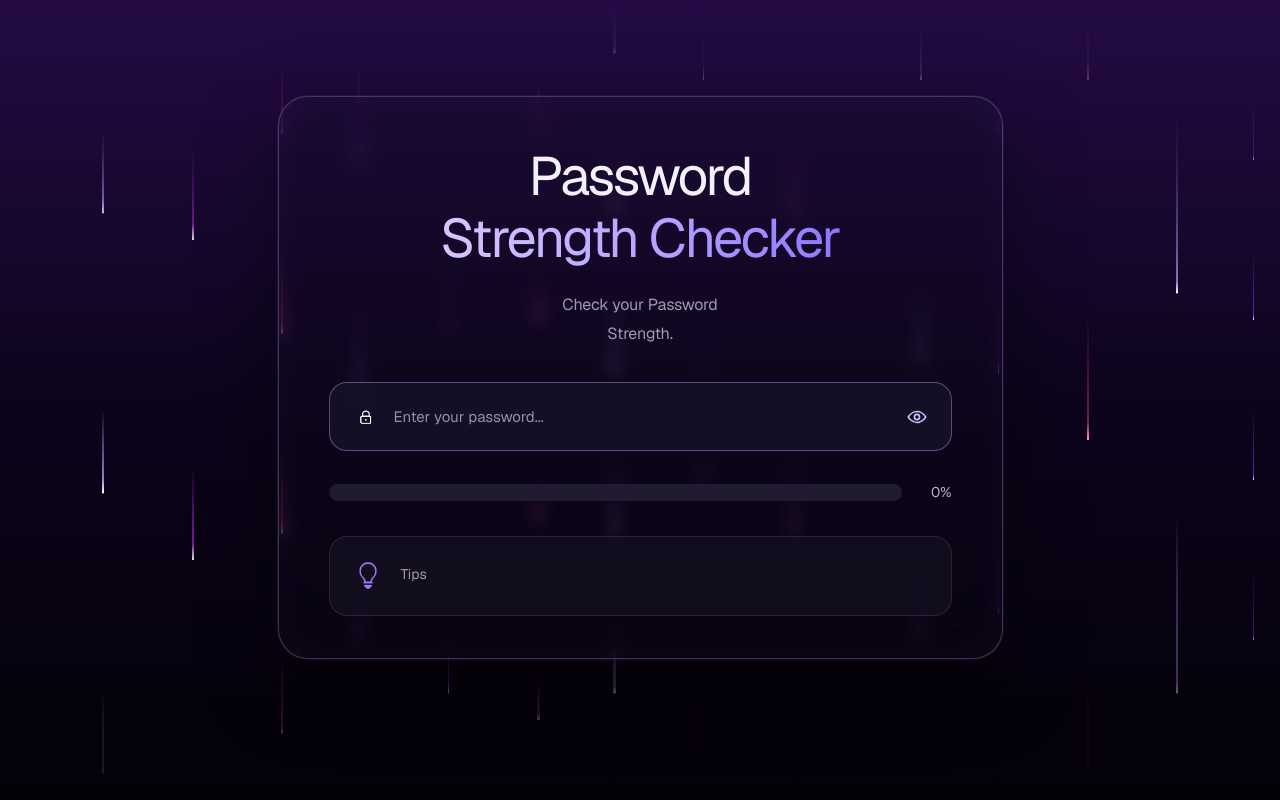
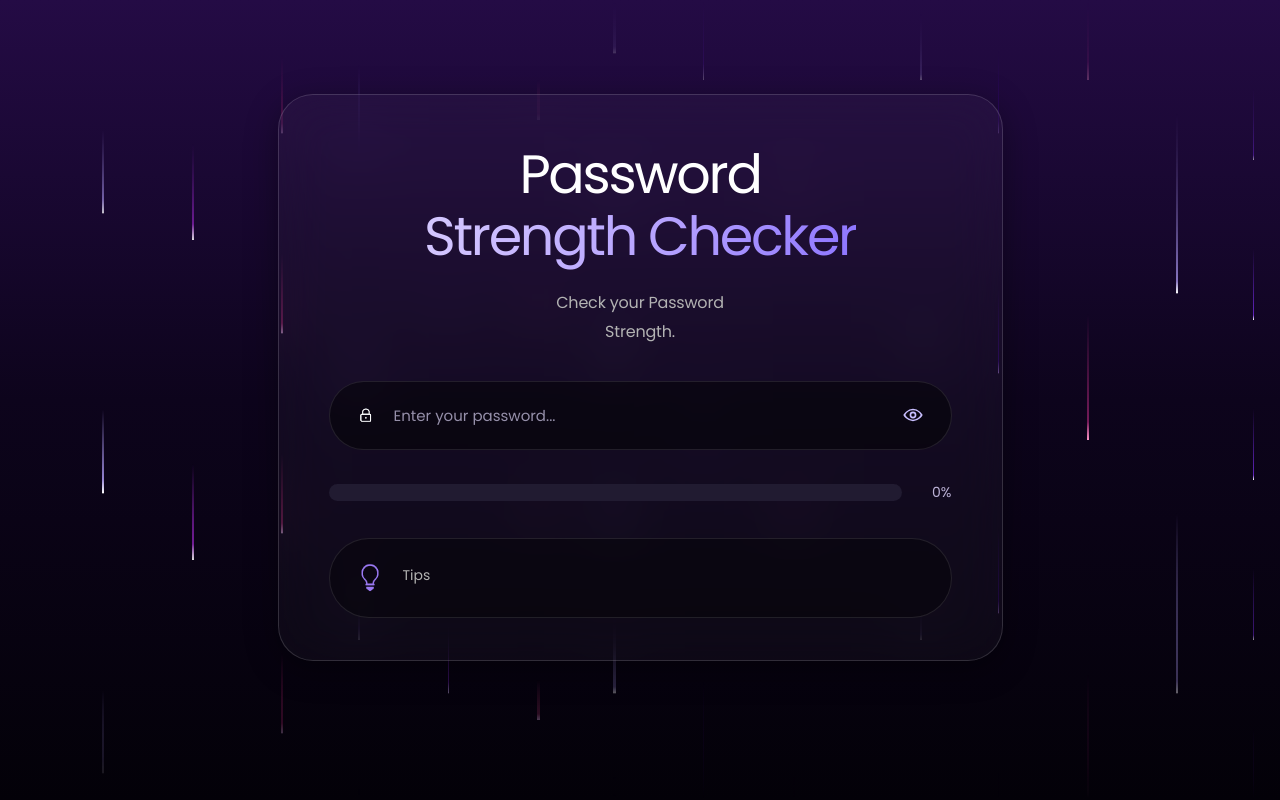
Before and after one commit to helenasaji/password-strength-classification, a Flask app: page / in a window 1280 px wide. Run offline with Flask 3, Linux system fonts and the light colour scheme.

Commit message:
Update style.css

```diff
--- a/static/style.css
+++ b/static/style.css
@@ -1,14 +1,16 @@
+@import url('https://fonts.googleapis.com/css2?family=Poppins:wght@400;500;600&display=swap');
+
 :root {
   --background: #171326;
   --surface: #100d1b;
   --surface-soft: #151122;
-  --text: #f4f1ff;
-  --muted: #a09aaf;
-  --subtle: #6f687f;
+  --text: #ffffff;
+  --muted: #b3b3b3;
+  --subtle: #808080;
   --purple: #b6a2ff;
   --accent: #7047ff;
-  --border: rgba(180, 166, 214, 0.14);
-  --font-main: "Geist", sans-serif;
+  --border: rgba(255, 255, 255, 0.15);
+  --font-main: "Poppins", sans-serif;
   --font-mono: "Space Mono", monospace;
 }
 
@@ -80,14 +82,13 @@ html, body {
   max-width: 725px;
   padding: 48px 50px 42px;
   text-align: center;
-  background: rgba(16, 13, 27, 0.2);
-  border: 1px solid rgba(182, 162, 255, 0.3);
-  border-radius: 30px;
-  box-shadow: 0 0 0 1px rgba(255, 255, 255, 0.05), 0 24px 80px rgba(0, 0, 0, 0.4), inset 0 0 40px rgba(182, 162, 255, 0.05);
-  backdrop-filter: blur(8px);
-  -webkit-backdrop-filter: blur(8px);
+  background: rgba(255, 255, 255, 0.03);
+  border: 1px solid rgba(255, 255, 255, 0.15);
+  border-radius: 35px;
+  box-shadow: 0 8px 32px 0 rgba(0, 0, 0, 0.37);
+  backdrop-filter: blur(25px);
+  -webkit-backdrop-filter: blur(25px);
 }
-
 
 h1 {
   margin: 0;
@@ -111,17 +112,17 @@ h1 {
   gap: 16px;
   width: 100%;
   height: 69px;
-  padding: 0 20px 0 24px;
-  border: 1px solid rgba(182, 162, 255, 0.42);
-  border-radius: 18px;
-  background: rgba(24, 19, 40, 0.8);
+  padding: 0 24px;
+  border: 1px solid rgba(255, 255, 255, 0.1);
+  border-radius: 50px;
+  background: rgba(0, 0, 0, 0.45);
   transition: all 200ms ease;
 }
 
 .password-field:focus-within {
-  border-color: var(--purple);
-  background: rgba(28, 21, 48, 0.95);
-  box-shadow: 0 0 0 3px rgba(112, 71, 255, 0.09), 0 0 28px rgba(112, 71, 255, 0.07);
+  border-color: rgba(255, 255, 255, 0.3);
+  background: rgba(0, 0, 0, 0.6);
+  box-shadow: 0 0 0 3px rgba(255, 255, 255, 0.05);
 }
 
 .input-lock {
@@ -218,11 +219,11 @@ h1 {
   gap: 18px;
   width: 100%;
   min-height: 80px;
-  padding: 18px 23px;
+  padding: 18px 25px;
   text-align: left;
-  border: 1px solid var(--border);
-  border-radius: 18px;
-  background: rgba(21, 17, 34, 0.82);
+  border: 1px solid rgba(255, 255, 255, 0.1);
+  border-radius: 40px;
+  background: rgba(0, 0, 0, 0.35);
 }
 
 .bulb-icon {
```
